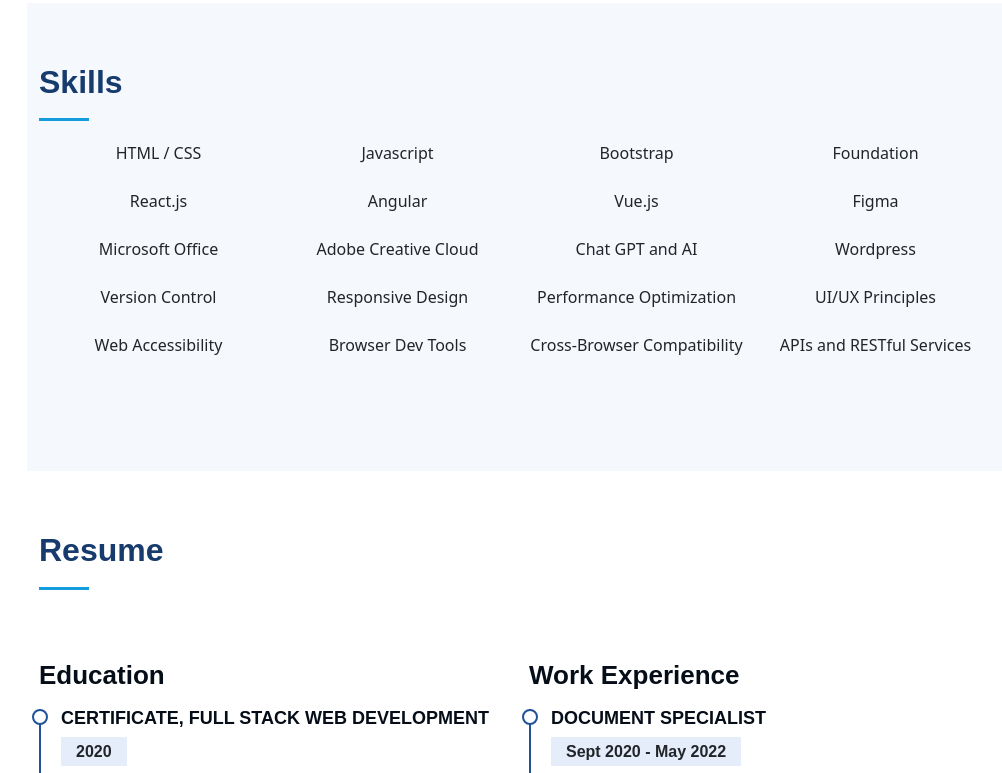
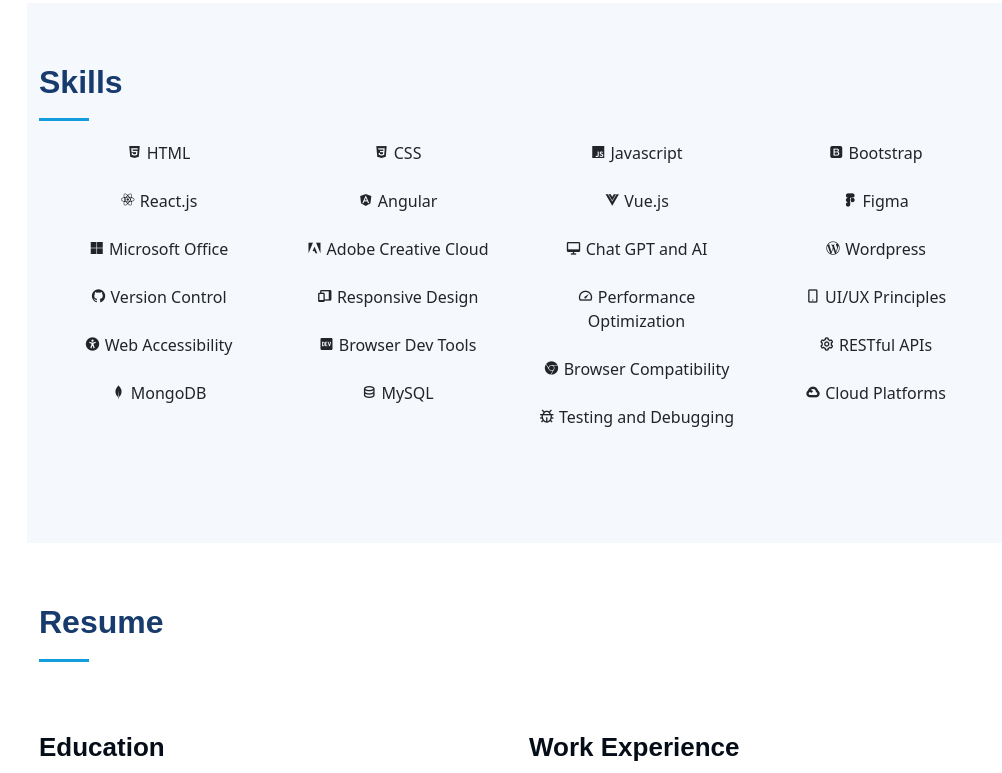
Before and after one commit to stevenrsewell/DeveloperPortfolio, a plain HTML site: page index.html in a window 1280 px wide. Shown: the part 1328-2101 px from the top of the page, without its empty margins (273-1275 px from the left). Drawn offline with nearby package versions, Linux system fonts and the light colour scheme.

Commit message:
Updated skills

```diff
--- a/index.html
+++ b/index.html
@@ -100,32 +100,36 @@
           <div class="container text-center" data-aos="zoom-in" data-aos-once="true">
             <div class="row">
               <div class="col-md-6 col-lg-3">
-                <span class="hover-effect">HTML / CSS</span><br><br>
-                <span class="hover-effect">React.js</span><br><br>
-                <span class="hover-effect">Microsoft Office</span><br><br>
-                <span class="hover-effect">Version Control</span><br><br>
-                <span class="hover-effect">Web Accessibility</span><br><br>
+                <i class='bx bxl-html5'></i> <span class="hover-effect">HTML</span><br><br>
+                <i class='bx bxl-react'></i> <span class="hover-effect">React.js</span><br><br>
+                <i class='bx bxl-microsoft'></i> <span class="hover-effect">Microsoft Office</span><br><br>
+                <i class='bx bxl-github'></i> <span class="hover-effect">Version Control</span><br><br>
+                <i class='bx bxs-universal-access'></i> <span class="hover-effect">Web Accessibility</span><br><br>
+                <i class='bx bxl-mongodb'></i> <span class="hover-effect">MongoDB</span><br><br>
               </div>
               <div class="col-md-6 col-lg-3">
-                <span class="hover-effect">Javascript</span><br><br>
-                <span class="hover-effect">Angular</span><br><br>
-                <span class="hover-effect">Adobe Creative Cloud</span><br><br>
-                <span class="hover-effect">Responsive Design</span><br><br>
-                <span class="hover-effect">Browser Dev Tools</span><br><br>
+                <i class='bx bxl-css3'></i> <span class="hover-effect">CSS</span><br><br>
+                <i class='bx bxl-angular'></i> <span class="hover-effect">Angular</span><br><br>
+                <i class='bx bxl-adobe'></i> <span class="hover-effect">Adobe Creative Cloud</span><br><br>
+                <i class='bx bxs-devices'></i> <span class="hover-effect">Responsive Design</span><br><br>
+                <i class='bx bxl-dev-to'></i> <span class="hover-effect">Browser Dev Tools</span><br><br>
+                <i class='bx bx-data'></i> <span class="hover-effect">MySQL</span><br><br>
               </div>
               <div class="col-md-6 col-lg-3">
-                <span class="hover-effect">Bootstrap</span><br><br>
-                <span class="hover-effect">Vue.js</span><br><br>
-                <span class="hover-effect">Chat GPT and AI</span><br><br>
-                <span class="hover-effect">Performance Optimization</span><br><br>
-                <span class="hover-effect">Cross-Browser Compatibility</span><br><br>
+                <i class='bx bxl-javascript'></i> <span class="hover-effect">Javascript</span><br><br>
+                <i class='bx bxl-vuejs'></i> <span class="hover-effect">Vue.js</span><br><br>
+                <i class='bx bx-desktop'></i> <span class="hover-effect">Chat GPT and AI</span><br><br>
+                <i class='bx bx-tachometer'></i> <span class="hover-effect">Performance Optimization</span><br><br>
+                <i class='bx bxl-chrome'></i> <span class="hover-effect">Browser Compatibility</span><br><br>
+                <i class='bx bx-bug'></i> <span class="hover-effect">Testing and Debugging</span><br><br>
               </div>
               <div class="col-md-6 col-lg-3">
-                <span class="hover-effect">Foundation</span><br><br>
-                <span class="hover-effect">Figma</span><br><br>
-                <span class="hover-effect">Wordpress</span><br><br>
-                <span class="hover-effect">UI/UX Principles</span><br><br>
-                <span class="hover-effect">APIs and RESTful Services</span><br><br>
+                <i class='bx bxl-bootstrap'></i> <span class="hover-effect">Bootstrap</span><br><br>
+                <i class='bx bxl-figma'></i> <span class="hover-effect">Figma</span><br><br>
+                <i class='bx bxl-wordpress'></i> <span class="hover-effect">Wordpress</span><br><br>
+                <i class='bx bx-mobile-alt'></i> <span class="hover-effect">UI/UX Principles</span><br><br>
+                <i class='bx bx-cog'></i> <span class="hover-effect">RESTful APIs</span><br><br>
+                <i class='bx bxl-google-cloud'></i> <span class="hover-effect">Cloud Platforms</span><br><br>
               </div>
             </div>
           </div>
@@ -205,6 +209,20 @@
           </div>
           <div class="col">
             <div class="card h-100">
+              <img src="assets/img/gelatomg.png" class="card-img-top" alt="...">
+              <h5 class="card-header">GELATO-M-G!</h5>
+              <div class="card-body">
+                <p class="card-text">A single-page bootstrap website which allows the user to choose two flavors of
+                  Gelato, and will generate a description of how well the flavors taste together.</p>
+              </div>
+              <div class="card-footer">
+                <small class="text-body-secondary"><a
+                    href="https://gelatomg.stevensewell.com/">gelatomg.stevensewell.com</a></small>
+              </div>
+            </div>
+          </div>
+          <div class="col">
+            <div class="card h-100">
               <img src="assets/img/thunder-bolt-report.png" class="card-img-top" alt="...">
               <h5 class="card-header">Thunder Bolt Report</h5>
               <div class="card-body">
@@ -215,20 +233,6 @@
                 <small class="text-body-secondary"><a
                     href="https://lightningstrikesgames.sport.blog/">lightningstrikesgames.sport.blog</a>
                 </small>
-              </div>
-            </div>
-          </div>
-          <div class="col">
-            <div class="card h-100">
-              <img src="assets/img/gelatomg.png" class="card-img-top" alt="...">
-              <h5 class="card-header">GELATO-M-G!</h5>
-              <div class="card-body">
-                <p class="card-text">A single-page bootstrap website which allows the user to choose two flavors of
-                  Gelato, and will generate a description of how well the flavors taste together.</p>
-              </div>
-              <div class="card-footer">
-                <small class="text-body-secondary"><a
-                    href="https://gelatomg.stevensewell.com/">gelatomg.stevensewell.com</a></small>
               </div>
             </div>
           </div>
```
Also changed, not shown: assets/img/crowned-one-photography.png, assets/img/gelatomg.png, assets/img/thunder-bolt-report.png.
